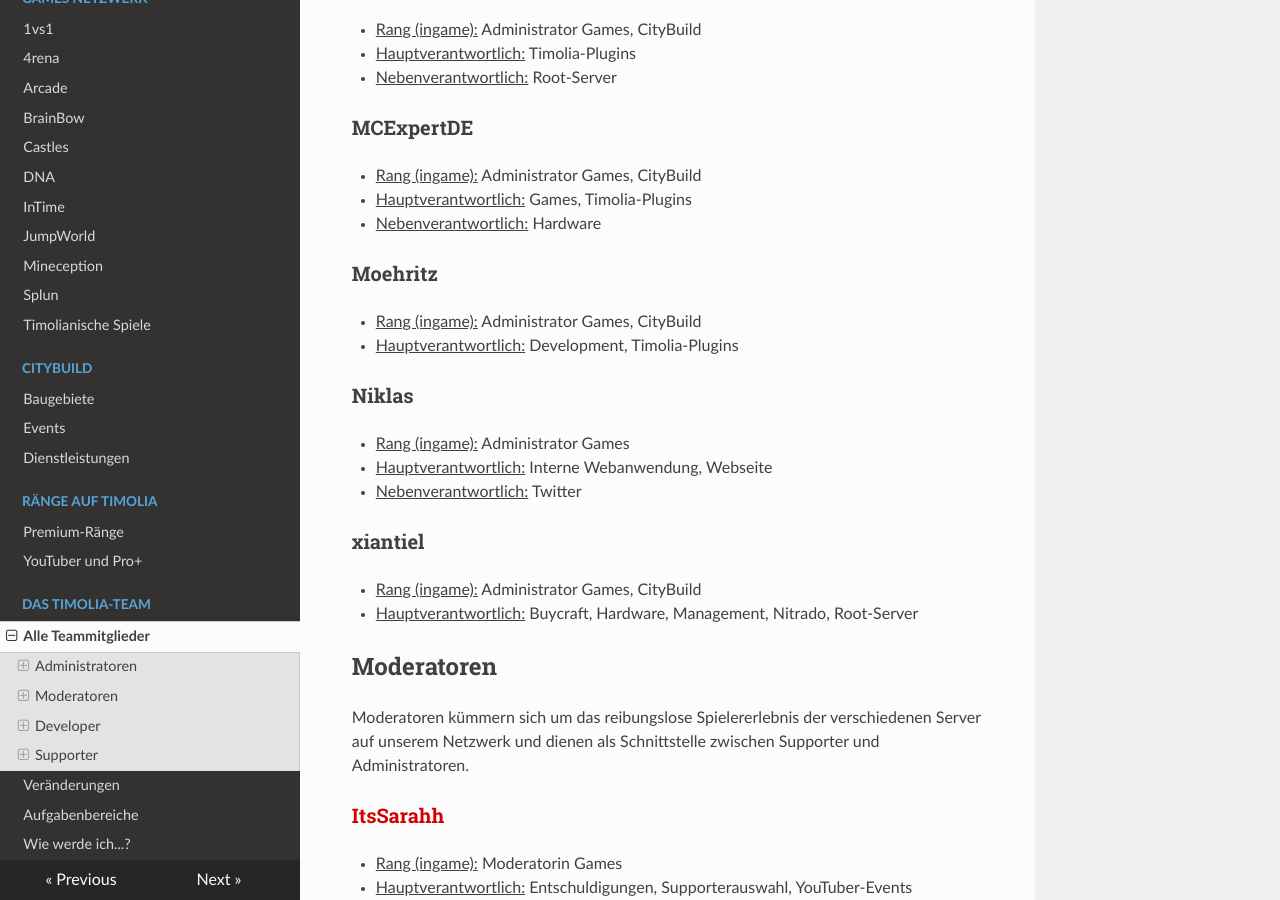
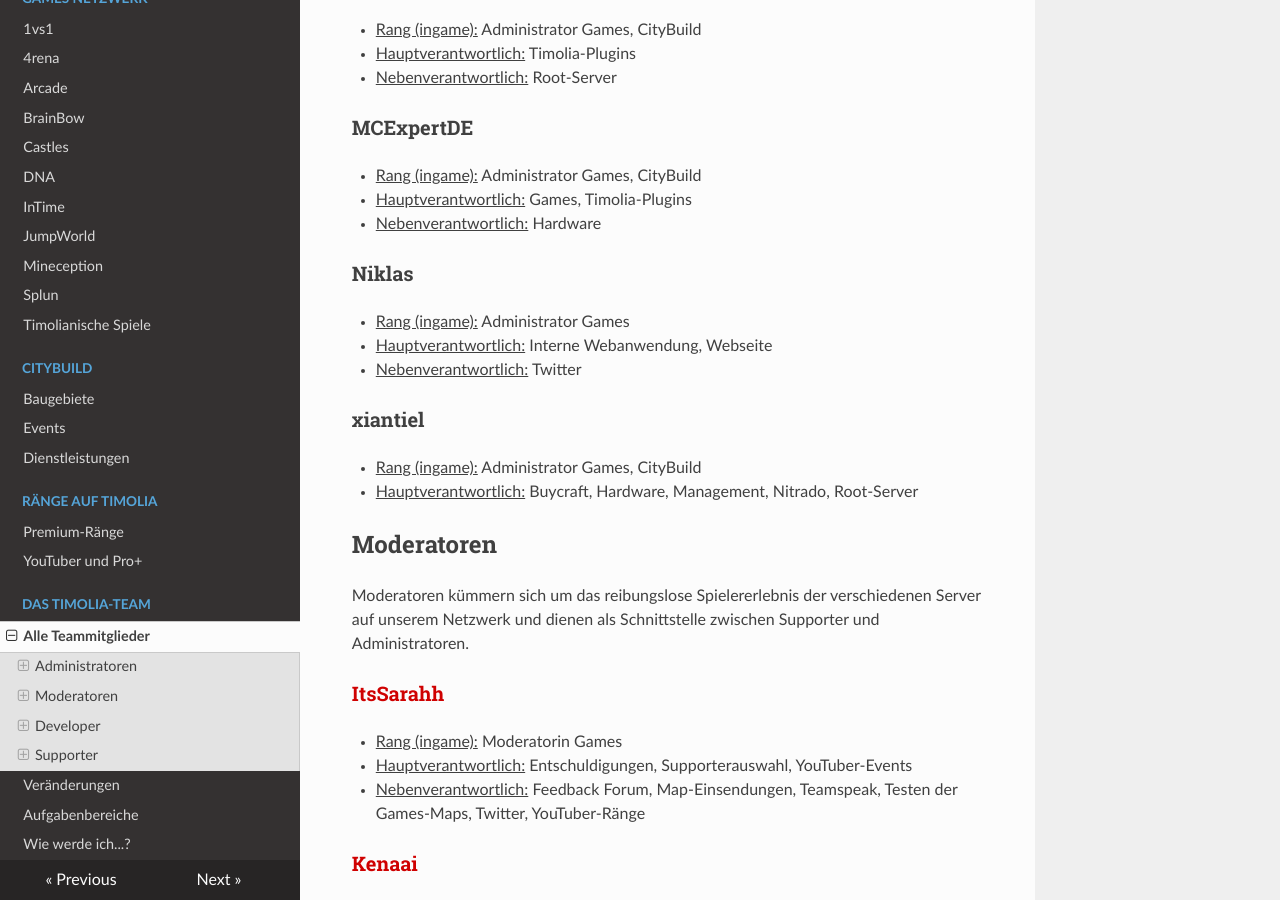
Before and after one commit to TimoliaDE/HowTo, an MkDocs documentation site: the page built from docs/team/members.md, in a window 1280 px wide and 900 px high, scrolled down 562 px. Built offline with MkDocs 1.6.1, drawn with Linux system fonts in a browser that asks for light colours; nearby versions of some CDN libraries; old or Windows-style settings are respelled for this version of MkDocs; some of the changed text lies outside the part shown.

Commit message:
Update members.md

```diff
--- a/docs/team/members.md
+++ b/docs/team/members.md
@@ -21,10 +21,6 @@ Außerdem sind sie für die Website und den TeamSpeak-Server zuständig.
 - <u>Rang (ingame):</u> Administrator Games, CityBuild
 - <u>Hauptverantwortlich:</u> Games, Timolia-Plugins
 - <u>Nebenverantwortlich:</u> Hardware
-
-###<strong>Moehritz</strong>
-- <u>Rang (ingame):</u> Administrator Games, CityBuild
-- <u>Hauptverantwortlich:</u> Development, Timolia-Plugins
 
 ###<strong>Niklas</strong>
 - <u>Rang (ingame):</u> Administrator Games
@@ -98,10 +94,6 @@ Sie kümmern sich um die Timolia-Plugins, entwickeln neue Features und Spielmodi
 
 ### <strong><span style="color:#007812">logito111</span></strong>
 - <u>Rang (ingame):</u> Developer Games
-
-### <strong><span style="color:#007812">Mari_W</span></strong>
-- <u>Rang (ingame):</u> Developer Games
-- <u>Nebenverantwortlich:</u> Backend
 
 ### <strong><span style="color:#007812">MatzyDE</span></strong>
 - <u>Rang (ingame):</u> Developer Games
```
